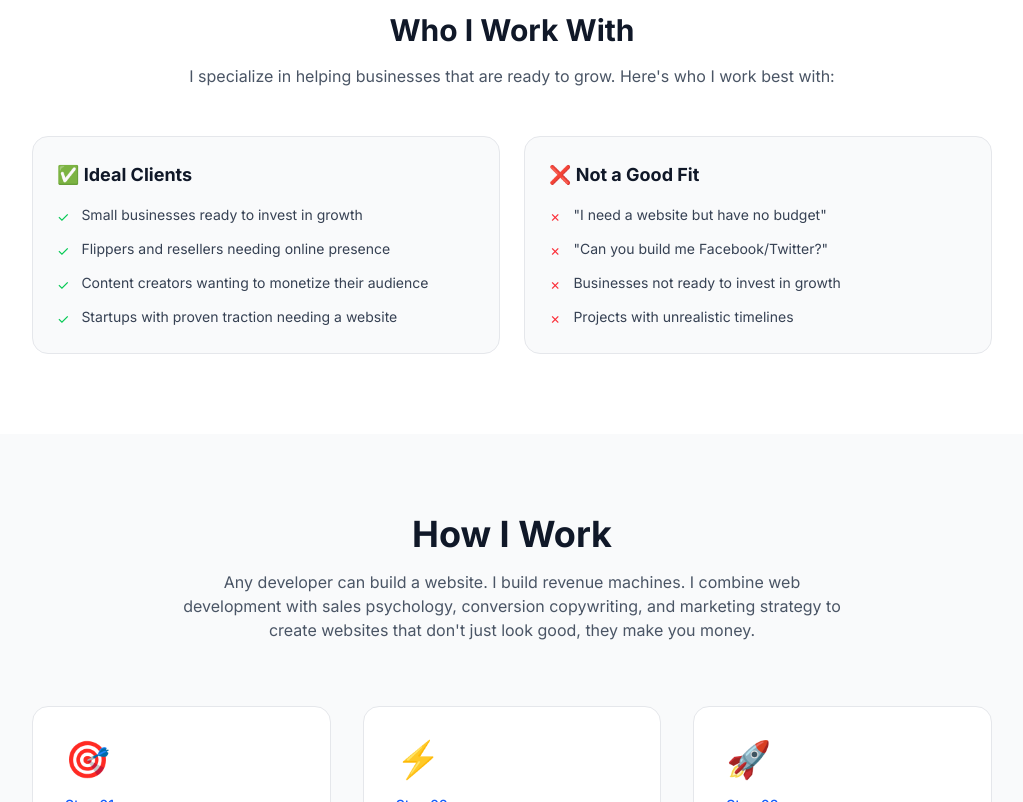
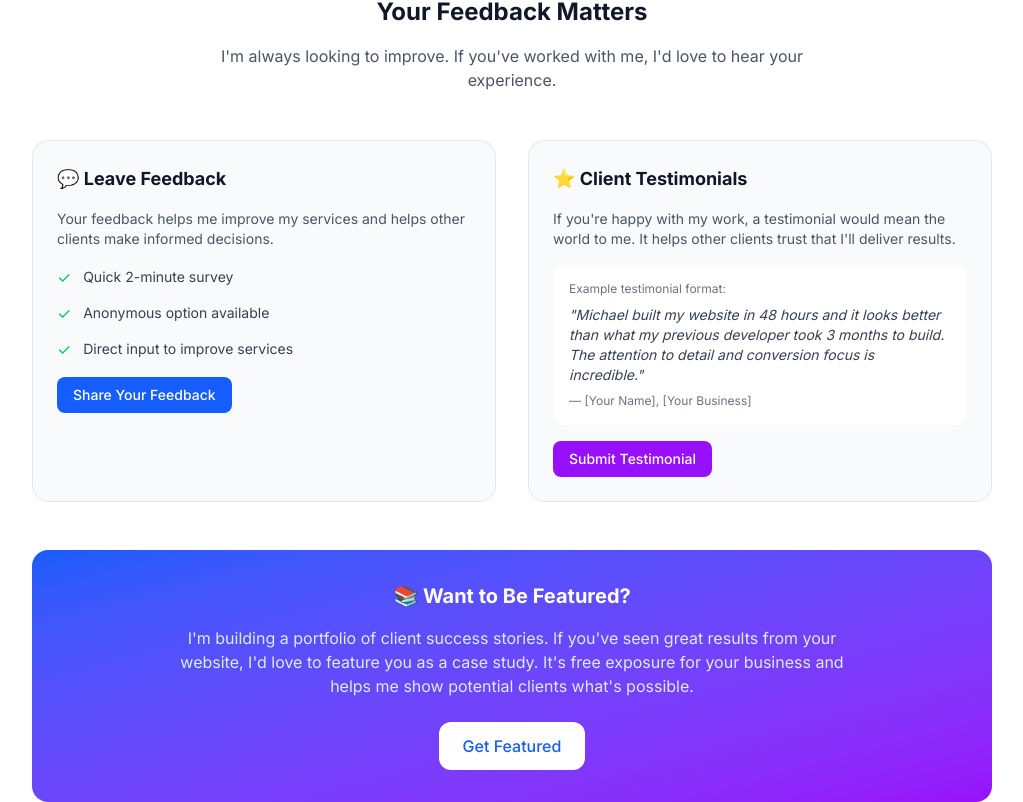
Before and after one commit to mjmorrison10/mjmorrisonusa, a React (Vite) app: page /#/webdev in a window 1280 px wide. Shown: the part 1938-2740 px from the top of the page, without its empty margins (128-1151 px from the left). Built offline with nearby package versions, Linux system fonts and the light colour scheme.

Commit message:
Feedback Synthesizer: Feedback collection, testimonial request, case study feature

```diff
--- a/src/pages/WebDev.jsx
+++ b/src/pages/WebDev.jsx
@@ -293,6 +293,90 @@ export default function WebDev() {
                   <div className="text-xs text-gray-500 dark:text-gray-400">Orange County, CA</div>
                 </div>
               </div>
+            </div>
+          </div>
+        </div>
+      </section>
+
+      {/* Feedback & Testimonials Section */}
+      <section className="py-16 bg-white dark:bg-gray-900">
+        <div className="max-w-5xl mx-auto px-4 sm:px-6 lg:px-8">
+          <div className="text-center mb-12">
+            <h2 className="text-2xl font-bold text-gray-900 dark:text-white mb-4">
+              Your Feedback Matters
+            </h2>
+            <p className="text-gray-600 dark:text-gray-400 max-w-2xl mx-auto">
+              I'm always looking to improve. If you've worked with me, I'd love to hear your experience.
+            </p>
+          </div>
+
+          <div className="grid md:grid-cols-2 gap-8">
+            {/* Leave Feedback */}
+            <div className="bg-gray-50 dark:bg-gray-800 rounded-2xl p-6 border border-gray-200 dark:border-gray-700">
+              <h3 className="text-lg font-bold text-gray-900 dark:text-white mb-4">💬 Leave Feedback</h3>
+              <p className="text-sm text-gray-600 dark:text-gray-400 mb-4">
+                Your feedback helps me improve my services and helps other clients make informed decisions.
+              </p>
+              <div className="space-y-3">
+                <div className="flex items-center gap-3">
+                  <span className="text-green-500">✓</span>
+                  <span className="text-sm text-gray-700 dark:text-gray-300">Quick 2-minute survey</span>
+                </div>
+                <div className="flex items-center gap-3">
+                  <span className="text-green-500">✓</span>
+                  <span className="text-sm text-gray-700 dark:text-gray-300">Anonymous option available</span>
+                </div>
+                <div className="flex items-center gap-3">
+                  <span className="text-green-500">✓</span>
+                  <span className="text-sm text-gray-700 dark:text-gray-300">Direct input to improve services</span>
+                </div>
+              </div>
+              <a
+                href="mailto:mjmorrisonusa@gmail.com?subject=Feedback - Web Development"
+                className="mt-4 inline-flex items-center gap-2 px-4 py-2 bg-blue-600 hover:bg-blue-700 text-white rounded-lg text-sm font-medium transition-colors"
+              >
+                Share Your Feedback
+              </a>
+            </div>
+
+            {/* Request Testimonial */}
+            <div className="bg-gray-50 dark:bg-gray-800 rounded-2xl p-6 border border-gray-200 dark:border-gray-700">
+              <h3 className="text-lg font-bold text-gray-900 dark:text-white mb-4">⭐ Client Testimonials</h3>
+              <p className="text-sm text-gray-600 dark:text-gray-400 mb-4">
+                If you're happy with my work, a testimonial would mean the world to me. It helps other clients trust that I'll deliver results.
+              </p>
+              <div className="bg-white dark:bg-gray-900 rounded-xl p-4 mb-4">
+                <div className="text-xs text-gray-500 dark:text-gray-400 mb-2">Example testimonial format:</div>
+                <p className="text-sm text-gray-700 dark:text-gray-300 italic">
+                  "Michael built my website in 48 hours and it looks better than what my previous developer took 3 months to build. The attention to detail and conversion focus is incredible."
+                </p>
+                <div className="text-xs text-gray-500 dark:text-gray-400 mt-2">
+                  — [Your Name], [Your Business]
+                </div>
+              </div>
+              <a
+                href="mailto:mjmorrisonusa@gmail.com?subject=Testimonial - Web Development"
+                className="inline-flex items-center gap-2 px-4 py-2 bg-purple-600 hover:bg-purple-700 text-white rounded-lg text-sm font-medium transition-colors"
+              >
+                Submit Testimonial
+              </a>
+            </div>
+          </div>
+
+          {/* Case Study Request */}
+          <div className="mt-12 bg-gradient-to-br from-blue-600 to-purple-600 rounded-2xl p-8">
+            <div className="text-center">
+              <h3 className="text-xl font-bold text-white mb-4">📚 Want to Be Featured?</h3>
+              <p className="text-blue-100 mb-6 max-w-2xl mx-auto">
+                I'm building a portfolio of client success stories. If you've seen great results from your website,
+                I'd love to feature you as a case study. It's free exposure for your business and helps me show potential clients what's possible.
+              </p>
+              <a
+                href="mailto:mjmorrisonusa@gmail.com?subject=Case Study Feature"
+                className="inline-flex items-center gap-2 px-6 py-3 bg-white text-blue-600 rounded-xl font-medium hover:bg-blue-50 transition-colors"
+              >
+                Get Featured
+              </a>
             </div>
           </div>
         </div>
```
